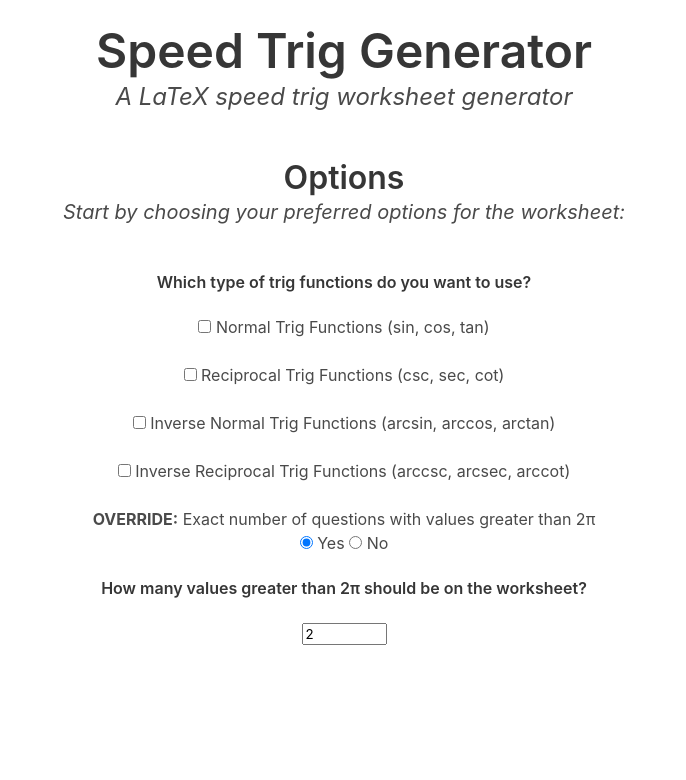
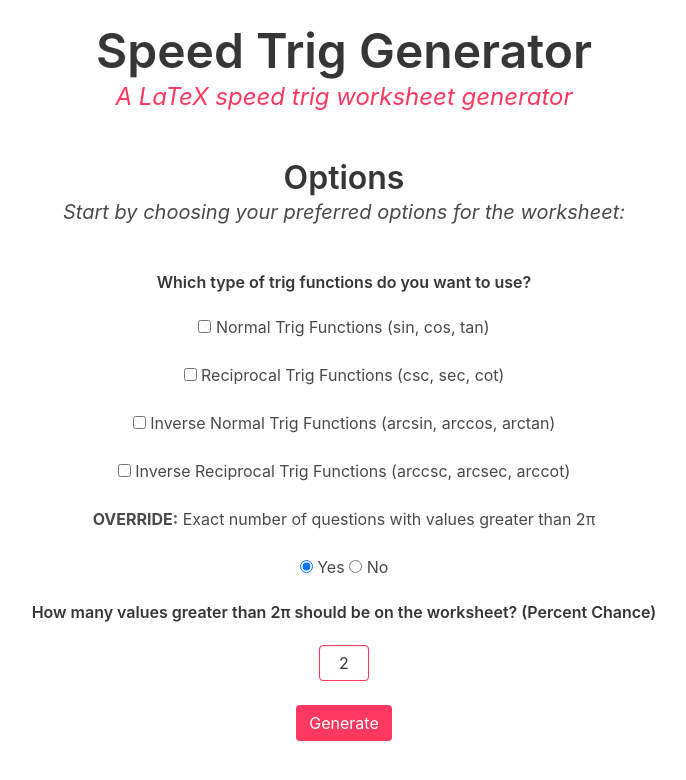
Before and after one commit to bryli/SpeedTrig, a Flask app: page / in a window 1280 px wide, after a click on "on". Shown: the top 780 px of the page, without its empty margins (296-982 px from the left). Run offline with Flask 2, Linux system fonts and the light colour scheme; some libraries are stand-ins or nearby versions.

Commit message:
Added Buttons

```diff
--- a/SpeedTrig.py
+++ b/SpeedTrig.py
@@ -7,6 +7,10 @@ app = Flask(__name__)
 def home():
     return render_template('index.html')
 
+@app.route('/generated', methods=['GET', 'POST'])
+def generated():
+    print(request.form.get("chance"))
+    return render_template('generated.html')
 
 
 if __name__ == '__main__':
--- a/templates/index.html
+++ b/templates/index.html
@@ -46,9 +46,10 @@
       <section class="section is-paddingless">
         <div class="container has-text-centered">
           <h1 class="title is-1">Speed Trig Generator</h1>
-          <h3 class="subtitle is-4 is-italic">A LaTeX speed trig worksheet generator</h3>
+          <h3 class="subtitle is-4 is-italic is-danger" style="color: #FF3860;">A LaTeX speed trig worksheet generator</h3>
         </div>
         <div class="container has-text-centered">
+            <form action="{{ url_for('generated') }}" method="post">
             <br/><br/>
             <h1 class="title is-3">Options</h1>
             <h3 class="subtitle is-5 is-italic">Start by choosing your preferred options for the worksheet:</h3><br/>
@@ -64,16 +65,30 @@
             </form>
             <br/>
             <h2><b>OVERRIDE:</b> Exact number of questions with values greater than 2&#960</h2>
+            <br/>
             <label class="checkbox"><input type="radio" name="override" id="over_y" onclick="override();">  Yes</label>
             <label class="checkbox"><input type="radio" name="override" id="over_n" onclick="override();" checked="checked">  No</label>
             <br/><br/>
             <div id="defaultG" style="display:block;">
                 <h1 class="title is-6">How often should values greater than 2&#960 appear on the worksheet?</h1>
-                <input type="number" name="chance" id="chance" min="0" max="100" value="40">
+                <div class="field">
+                  <div class="control" style="width:50px; margin:auto; text-align: center">
+                    <input class="input is-danger" type="text" style="text-align: center !important;" placeholder="Percent Chance" type="number" name="chance" id="chance" min="0" max="100" value="40">
+                  </div>
+                </div>
             </div>
-            <div id="override" style="display:none;"><h1 class="title is-6">How many values greater than 2&#960 should be on the worksheet?</h1>
-                <input type="number" name="amount" id="amount" min="0" max="100" value="2"></div>
+            <div id="override" style="display:none;"><h1 class="title is-6">How many values greater than 2&#960 should be on the worksheet? (Percent Chance)</h1>
 
+            <div class="field">
+                  <div class="control" style="width:50px; margin:auto; text-align: center">
+                <input class="input is-danger" type="text" style="text-align: center !important;" placeholder="Number" type="number" name="chance" id="chance" min="0" max="6" value="2">
+              </div>
+            </div>
+            </div>
+
+             <br/>
+               <input id="button" class="button is-danger" type="submit" value="Generate">
+            </form>
         </div>
       </section>
   </div>
```
Also changed, not shown: templates/generated.html (added, +10 -0 lines).
